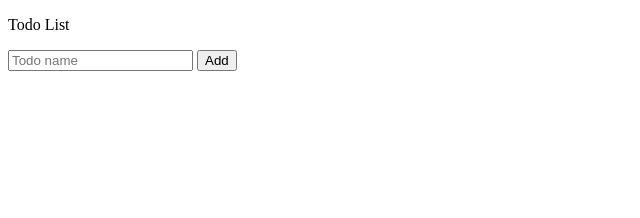
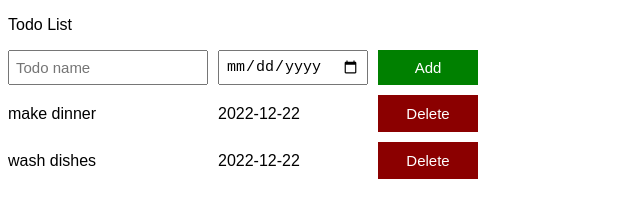
Before and after one commit to ad-monir2001/Javascript-super-simpledev, a plain HTML site: page arrays/index.html in a window 1280 px wide. Shown: the whole page, without its empty margins (0-640 px from the left). Drawn offline with Linux system fonts and the light colour scheme.

Commit message:
todo list done

```diff
--- /dev/null
+++ b/arrays/index.css
@@ -0,0 +1,41 @@
+body {
+  font-family: Arial;
+}
+
+.todo-grid,
+.todo-input-grid {
+  display: grid;
+  grid-template-columns: 200px 150px 100px;
+  column-gap: 10px;
+  row-gap: 10px;
+  align-items: center;
+}
+
+.todo-input-grid {
+  margin-bottom: 10px;
+  align-items: stretch;
+}
+
+.name-input,
+.due-date-input {
+  font-size: 15px;
+  padding: 6px;
+}
+
+.add-todo-button {
+  background-color: green;
+  color: white;
+  border: none;
+  font-size: 15px;
+  cursor: pointer;
+}
+
+.delete-todo-button {
+  background-color: darkred;
+  color: white;
+  border: none;
+  font-size: 15px;
+  cursor: pointer;
+  padding-top: 10px;
+  padding-bottom: 10px;
+}
--- a/arrays/index.html
+++ b/arrays/index.html
@@ -1,15 +1,28 @@
 <!DOCTYPE html>
 <html lang="en">
-<head>
-    <meta charset="UTF-8">
-    <meta name="viewport" content="width=device-width, initial-scale=1.0">
+  <head>
+    <meta charset="UTF-8" />
+    <meta name="viewport" content="width=device-width, initial-scale=1.0" />
+    <link rel="stylesheet" href="index.css">
     <title>Todo List</title>
-</head>
-<body>
+  </head>
+  <body>
     <p>Todo List</p>
-    <input type="text" placeholder="Todo name" class="js-name-input">
-    <button onclick="addTodo()">Add</button>
-    <p id="inputedValue"></p>
+
+    <div class="todo-input-grid">
+      <input placeholder="Todo name" class="js-name-input name-input" />
+      <input type="date" class="js-due-date-input due-date-input" />
+      <button
+        onclick="
+        addTodo();
+      "
+        class="add-todo-button"
+      >
+        Add
+      </button>
+    </div>
+
+    <div class="js-todo-list todo-grid"></div>
     <script src="./index.js"></script>
-</body>
+  </body>
 </html>
--- a/arrays/index.js
+++ b/arrays/index.js
@@ -1,12 +1,51 @@
-const todoList = [];
-let valueEl = document.getElementById('inputedValue');
+const todoList = [{
+  name: 'make dinner',
+  dueDate: '2022-12-22'
+}, {
+  name: 'wash dishes',
+  dueDate: '2022-12-22'
+}];
+
+renderTodoList();
+
+function renderTodoList() {
+  let todoListHTML = '';
+
+  for (let i = 0; i < todoList.length; i++) {
+    const todoObject = todoList[i];
+    //const name = todoObject.name;
+    //const dueDate = todoObject.dueDate;
+    const { name, dueDate } = todoObject;
+    const html = `
+      <div>${name}</div>
+      <div>${dueDate}</div>
+      <button onclick="
+        todoList.splice(${i}, 1);
+        renderTodoList();
+      " class="delete-todo-button">Delete</button>
+    `;
+    todoListHTML += html;
+  }
+
+  document.querySelector('.js-todo-list')
+    .innerHTML = todoListHTML;
+}
 
 function addTodo() {
-  const inputEl = document.querySelector('.js-name-input');
-  const addValue = inputEl.value;
-  todoList.push(addValue);
+  const inputElement = document.querySelector('.js-name-input');
+  const name = inputElement.value;
 
-  valueEl.innerHTML = todoList;
+  const dateInputElement = document.querySelector('.js-due-date-input');
+  const dueDate = dateInputElement.value;
 
-  inputEl.value = '';
+  todoList.push({
+    //name: name,
+    //dueDate: dueDate,
+    name,
+    dueDate
+  });
+
+  inputElement.value = '';
+
+  renderTodoList();
 }
```
